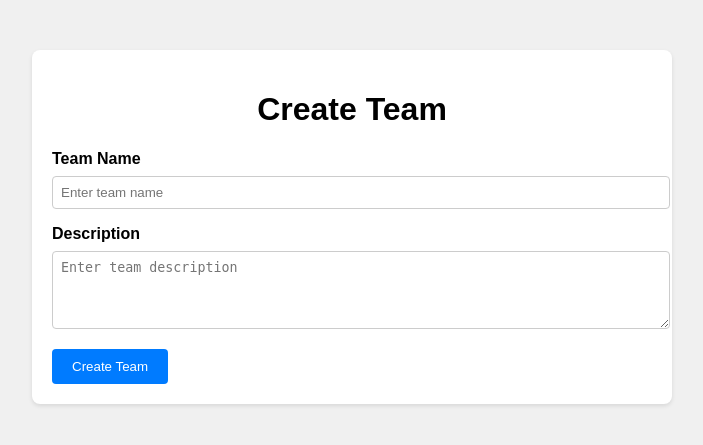
After one commit to yuriihehed/doers-todo-app, a Django app: page /todos/teams/create/ in a window 1280 px wide. The commit adds this page. Shown: the top 445 px of the page, without its empty margins (288-991 px from the left). Run offline with Django 5.2, Linux system fonts and the light colour scheme; parts of the project's set-up code (start-up, migrations or seed data) failed here and were passed over.

Commit message:
Clean up tracked files, ignore .pyc files, and add team-related templates

```diff
--- /dev/null
+++ b/backEnd/myproject/todos/templates/create_team.html
@@ -0,0 +1,65 @@
+<!DOCTYPE html>
+<html lang="en">
+<head>
+    <meta charset="UTF-8">
+    <meta name="viewport" content="width=device-width, initial-scale=1.0">
+    <title>Create Team</title>
+    <style>
+        body {
+            font-family: Arial, sans-serif;
+            background-color: #f0f0f0;
+            margin: 0;
+            padding: 0;
+        }
+        .container {
+            max-width: 600px;
+            margin: 50px auto;
+            background: white;
+            padding: 20px;
+            border-radius: 8px;
+            box-shadow: 0 2px 4px rgba(0, 0, 0, 0.1);
+        }
+        h1 {
+            text-align: center;
+        }
+        label {
+            display: block;
+            margin-bottom: 8px;
+            font-weight: bold;
+        }
+        input[type="text"], textarea {
+            width: 100%;
+            padding: 8px;
+            margin-bottom: 16px;
+            border: 1px solid #ccc;
+            border-radius: 4px;
+        }
+        button {
+            background-color: #007bff;
+            color: white;
+            border: none;
+            padding: 10px 20px;
+            cursor: pointer;
+            border-radius: 4px;
+        }
+        button:hover {
+            background-color: #0056b3;
+        }
+    </style>
+</head>
+<body>
+    <div class="container">
+        <h1>Create Team</h1>
+        <form method="POST">
+            {% csrf_token %}
+            <label for="team_name">Team Name</label>
+            <input type="text" id="team_name" name="team_name" placeholder="Enter team name" required>
+
+            <label for="description">Description</label>
+            <textarea id="description" name="description" rows="4" placeholder="Enter team description"></textarea>
+
+            <button type="submit">Create Team</button>
+        </form>
+    </div>
+</body>
+</html>
--- a/backEnd/myproject/todos/urls.py
+++ b/backEnd/myproject/todos/urls.py
@@ -2,7 +2,6 @@ from django.urls import path
 from . import views
 
 urlpatterns = [
-
     path('dashboardPage/empty/', views.dashboard_empty, name='dashboard_empty'),
     path('dashboard/', views.dashboard, name='dashboard'),
     path('dashboard/create/', views.create_todo, name='create_todo'),
@@ -11,9 +10,11 @@ urlpatterns = [
     path('landing/', views.landing_page, name='landing'),
     path('about/', views.about_page, name='about'),
     path('register/', views.register, name='register'),
-    path('login/', views.login_page, name='login'),  # login page
-    path('forgot-password/', views.forgot_password, name='forgot_password'),  # forgot password page NOT CONNECT TO ANYTHING YET
-    path('registration/', views.registration_page, name='registration'),  # registration page NEED TO BE CONNECT TO REGISTRATION
-    path('teams/', views.teams_list, name='teams_list'),  # list of all teams ONE OF THESE ( need to be addedt to the correct teams_list)
-    path('teams/<int:id>/', views.team_details, name='team_details'),  # team details page with dynamic ID need to be correct to team details
+    path('login/', views.login_page, name='login'),
+    path('forgot-password/', views.forgot_password, name='forgot_password'),
+    path('registration/', views.registration_page, name='registration'),
+    path('teams/create/', views.create_team, name='create_team'),  # Correctly named pattern
+    path('teams/', views.teams_default, name='teams_default'),
+    path('teams/<int:id>/', views.team_details, name='team_details'),
+    path('teams_list/', views.teams_list, name='teams_list'),
 ]
--- a/backEnd/myproject/todos/views.py
+++ b/backEnd/myproject/todos/views.py
@@ -1,64 +1,58 @@
 from django.contrib import messages
-from django.http import HttpResponseRedirect
 from django.shortcuts import render, redirect, get_object_or_404
 from django.contrib.auth import authenticate, login
-from django.contrib.auth.decorators import login_required
 from django.contrib.auth.models import User
-from datetime import timedelta
-from .models import ToDo
+from .models import Team, ToDo
 from .forms import TodoForm
 
-user = User.objects.first() # Get the first user in the database for testing purposes
-# Create your views here.
+# User for testing purposes
+user = User.objects.first()
 
 
+# User Registration
 def register(request):
     if request.method == 'POST':
         email = request.POST.get('email')
         password = request.POST.get('password')
         confirm_password = request.POST.get('confirm')
 
-        # Validate the form inputs
         if not email or not password or not confirm_password:
             messages.error(request, 'All fields are required.')
         elif password != confirm_password:
             messages.error(request, 'Passwords do not match.')
         else:
-            # user registration (e.g., save to the database)
             messages.success(request, 'You have registered successfully!')
-            return HttpResponseRedirect('/register/')
-
-    # Render the registration template
+            return redirect('register')
     return render(request, 'register.html')
 
 
-from .models import Team, ToDo
-from .forms import TodoForm
-
-# handles login page
+# Login Page
 def login_page(request):
     error = None
-    if request.method == 'POST':  # only process POST requests
+    if request.method == 'POST':
         email = request.POST.get('email')
         password = request.POST.get('password')
         user = authenticate(request, username=email, password=password)
-        if user is not None:
+        if user:
             login(request, user)
-            return redirect('dashboard')  # redirect to dashboard if login successful
+            return redirect('dashboard')
         else:
-            error = "Invalid email or password"  # set error message for failed login
-    return render(request, 'login.html', {'error': error})  # render login page with error (if any)
+            error = "Invalid email or password"
+    return render(request, 'login.html', {'error': error})
 
-# renders the registration page
+
+# Registration Page
 def registration_page(request):
-    return render(request, 'registration.html')  # show registration page
+    return render(request, 'registration.html')
 
-# renders the forgot password page
+
+# Forgot Password Page
 def forgot_password(request):
-    return render(request, 'forgot_password.html')  # show forgot password page
+    return render(request, 'forgot_password.html')
 
-# create team page
-@login_required
+
+# Create Team Page
+# @login_required
 def create_team(request):
     if request.method == 'POST':
         team_name = request.POST.get('team_name')
@@ -67,44 +61,66 @@ def create_team(request):
         # Save the new team to the database
         Team.objects.create(name=team_name, description=description, created_by=request.user)
 
-        return redirect('teams_list')  # Redirect to teams list page
-    return render(request, 'teams.html', {'user_email': request.user.email})
+        # Redirect to the teams list page
+        return redirect('teams_list')
 
-# list of all teams
-@login_required
+    # Render the create_team.html template
+    return render(request, 'create_team.html')
+
+
+# Teams Default View
+def teams_default(request):
+    first_team = Team.objects.first()
+    if first_team:
+        return redirect('team_details', id=first_team.id)
+    else:
+        messages.info(request, "No teams are available. Please create a new team.")
+        return redirect('create_team')
+
+
+# Team Details
+# @login_required
+def team_details(request, id):
+    team = get_object_or_404(Team, id=id)
+    if request.method == 'POST':
+        new_member_email = request.POST.get('new_member')
+        # Add logic to handle adding a new member
+    return render(request, 'team_details.html', {'team': team})
+
+
+# Teams List
 def teams_list(request):
-    teams = Team.objects.all()  # Fetch all teams
+    teams = Team.objects.all()
     return render(request, 'teams_list.html', {'teams': teams})
 
-# team details page
-@login_required
-def team_details(request, id):
-    team = get_object_or_404(Team, id=id)  # Get the team by ID or return a 404
-    return render(request, 'team_details.html', {'team': team})
 
-# renders the about page
+# About Page
 def about_page(request):
     return render(request, "about.html", {"user": request.user})
 
-# renders the landing page
+
+# Landing Page
 def landing_page(request):
     return render(request, 'landing.html')
 
-# renders an empty dashboard page if no data exists
-@login_required
+
+# Empty Dashboard
+# @login_required
 def dashboard_empty(request):
     return render(request, 'dashboardPage/dashboard_empty.html', {'user': request.user})
 
-# renders the dashboard page with todos
-@login_required
+
+# Dashboard with Todos
+# @login_required
 def dashboard(request):
     todos = ToDo.objects.filter(user=request.user)
     if not todos.exists():
-        return redirect('dashboard_empty')  # Redirect to empty dashboard if no todos
+        return redirect('dashboard_empty')
     return render(request, 'dashboardPage/dashboard.html', {'todos': todos, 'user': request.user})
 
-# create a new todo item
-@login_required
+
+# Create Todo Item
+# @login_required
 def create_todo(request):
     if request.method == 'POST':
         form = TodoForm(request.POST)
@@ -117,16 +133,18 @@ def create_todo(request):
         form = TodoForm()
     return render(request, 'dashboardPage/create_todo.html', {'form': form})
 
-# update the state of a todo item
-@login_required
+
+# Update Todo State
+# @login_required
 def update_todo_state(request, todo_id, state):
     todo = get_object_or_404(ToDo, id=todo_id, user=request.user)
     todo.state = state
     todo.save()
     return redirect('dashboard')
 
-# delete a todo item
-@login_required
+
+# Delete Todo
+# @login_required
 def delete_todo(request, todo_id):
     todo = get_object_or_404(ToDo, id=todo_id, user=request.user)
     todo.delete()
```
Also changed, not shown: backEnd/myproject/db_backup.json (added, +1 -0 lines), backEnd/myproject/todos/templates/team_details.html (renamed from backEnd/myproject/todos/templates/teams.html, +70 -39 lines), backEnd/myproject/todos/templates/teams_list.html (added, +20 -0 lines), 1 other file.
